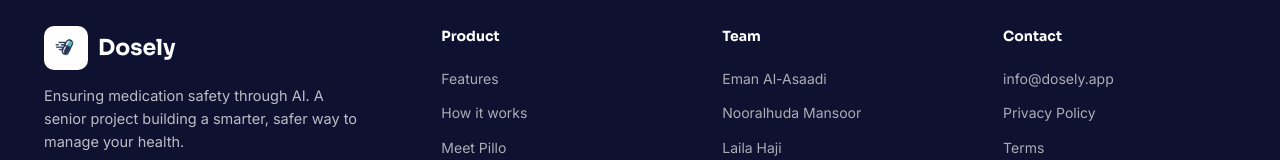
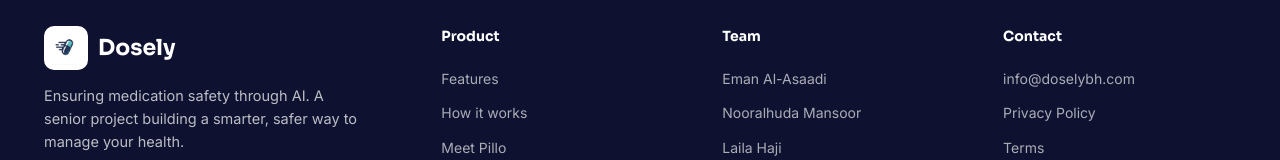
Before and after one commit to U88loo/dosely-site, a React (Vite) app: page / in a window 1280 px wide. Shown: the part 6896-7056 px from the top of the page. Built offline with nearby package versions, Linux system fonts and the light colour scheme.

Commit message:
khlas 3ad

```diff
--- a/src/App.jsx
+++ b/src/App.jsx
@@ -462,7 +462,7 @@
           <div>
             <div className="foot-h">Contact</div>
             <ul className="foot-list">
-              <li><a href="mailto:info@doselybh.com">info@dosely.app</a></li>
+              <li><a href="mailto:info@doselybh.com">info@doselybh.com</a></li>
               <li><a href="#">Privacy Policy</a></li>
               <li><a href="#">Terms</a></li>
             </ul>
```
